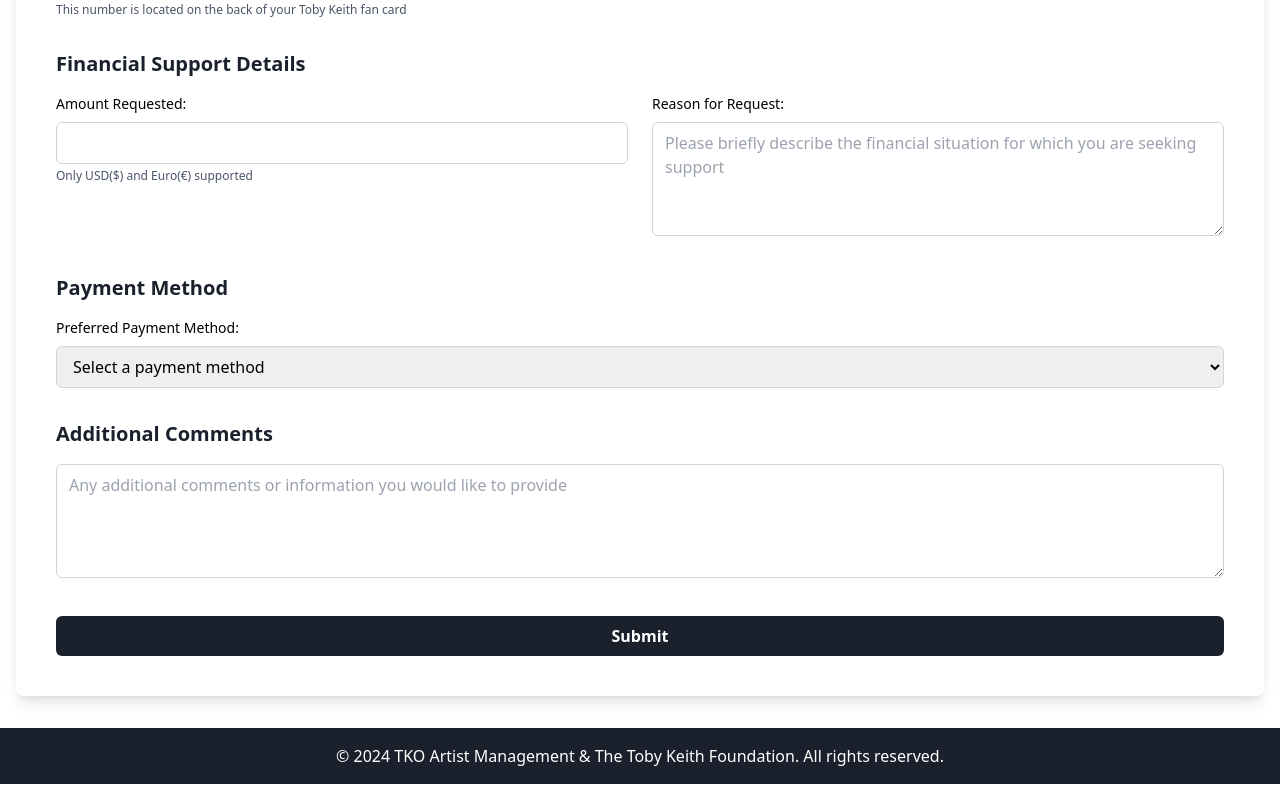
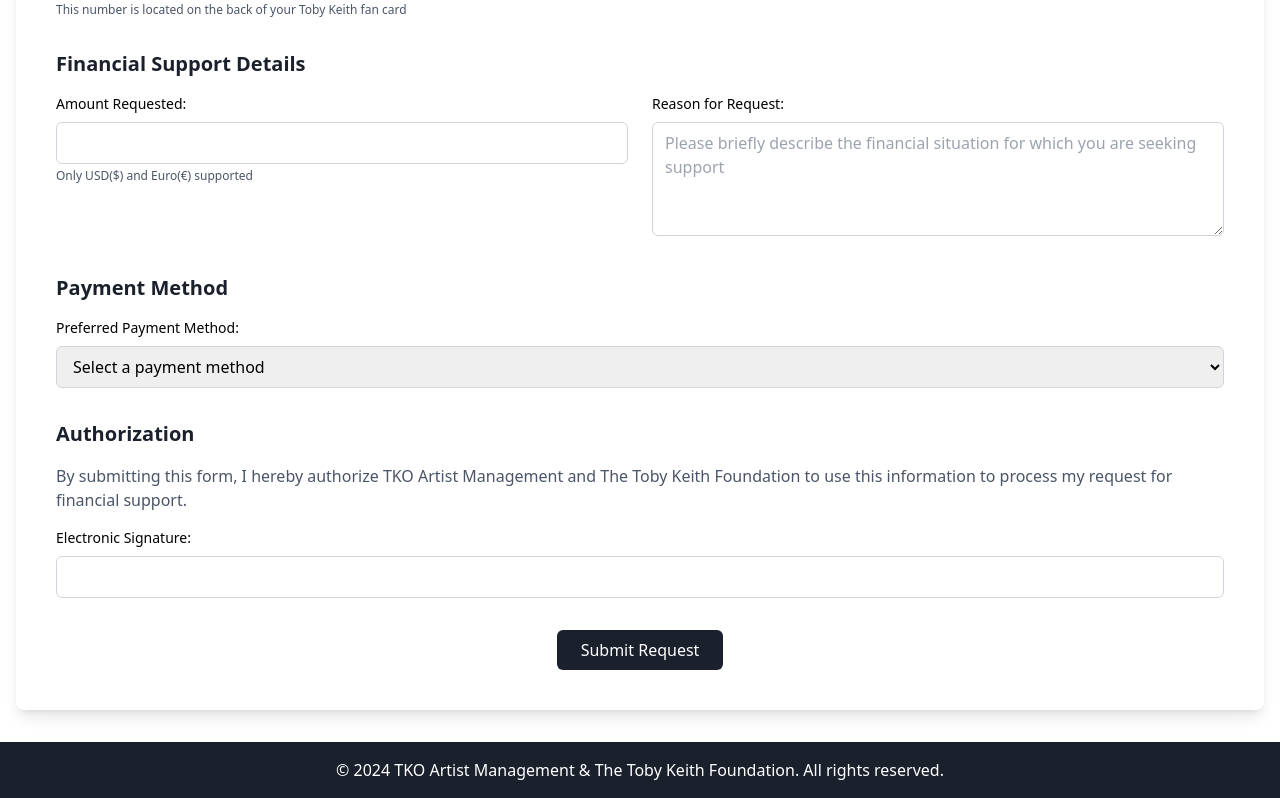
Before and after one commit to krist-ig-project/Admin, a Vue app: page /request-form in a window 1280 px wide. Shown: the part 986-1784 px from the top of the page. Built offline with nearby package versions, Linux system fonts and the light colour scheme; the HTML template or start-up script is replaced by a standard one.

Commit message:
Update RequestForm.vue

```diff
--- a/src/views/RequestForm.vue
+++ b/src/views/RequestForm.vue
@@ -40,6 +40,7 @@
                   id="fullName"
                   type="text"
                   placeholder="Please write your full legal name"
+                  required
                 />
               </div>
               <div>
@@ -51,6 +52,7 @@
                   class="w-full px-3 py-2 border border-gray-300 rounded-md focus:outline-none focus:ring-2 focus:ring-accent"
                   type="text"
                   placeholder="DD/MM/YYYY"
+                  required
                 />
               </div>
               <div>
@@ -61,6 +63,7 @@
                   id="phone"
                   type="tel"
                   placeholder="Include country code if outside the USA"
+                  required
                 />
               </div>
               <div>
@@ -70,6 +73,7 @@
                   class="w-full px-3 py-2 border border-gray-300 rounded-md focus:outline-none focus:ring-2 focus:ring-accent"
                   id="email"
                   type="email"
+                  required
                 />
               </div>
             </div>
@@ -81,6 +85,7 @@
                 id="streetAddress"
                 type="text"
                 placeholder="Street Address"
+                required
               />
               <div class="grid grid-cols-1 md:grid-cols-3 gap-4">
                 <input
@@ -89,6 +94,7 @@
                   id="city"
                   type="text"
                   placeholder="City"
+                  required
                 />
                 <input
                   v-model="form.state"
@@ -96,6 +102,7 @@
                   id="state"
                   type="text"
                   placeholder="State/Province"
+                  required
                 />
                 <input
                   v-model="form.postalCode"
@@ -103,6 +110,7 @@
                   id="postalCode"
                   type="text"
                   placeholder="Postal Code"
+                  required
                 />
               </div>
               <input
@@ -111,6 +119,7 @@
                 id="country"
                 type="text"
                 placeholder="Country"
+                required
               />
             </div>
           </section>
@@ -124,6 +133,7 @@
                 class="w-full px-3 py-2 border border-gray-300 rounded-md focus:outline-none focus:ring-2 focus:ring-accent"
                 id="fanSerialNumber"
                 type="text"
+                required
               />
               <p class="text-xs text-secondary mt-1">This number is located on the back of your Toby Keith fan card</p>
             </div>
@@ -140,6 +150,7 @@
                   id="amountRequested"
                   type="text"
                   step="0.01"
+                  required
                 />
                 <p class="text-xs text-secondary mt-1">Only USD($) and Euro(€) supported</p>
               </div>
@@ -151,6 +162,7 @@
                   id="reason"
                   rows="4"
                   placeholder="Please briefly describe the financial situation for which you are seeking support"
+                  required
                 ></textarea>
               </div>
             </div>
@@ -165,6 +177,7 @@
                 id="paymentMethod"
                 name="paymentMethod"
                 class="w-full px-3 py-2 border border-gray-300 rounded-md focus:outline-none focus:ring-2 focus:ring-accent"
+                required
               >
                 <option value="">Select a payment method</option>
                 <option value="bankTransfer">Bank Transfer</option>
@@ -179,87 +192,95 @@
                   class="w-full px-3 py-2 border border-gray-300 rounded-md focus:outline-none focus:ring-2 focus:ring-accent"
                   type="text"
                   placeholder="Bank Name"
+                  required
                 />
                 <input
                   v-model="form.accountName"
                   class="w-full px-3 py-2 border border-gray-300 rounded-md focus:outline-none focus:ring-2 focus:ring-accent"
                   type="text"
                   placeholder="Account Name"
+                  required
                 />
                 <input
                   v-model="form.accountNumber"
                   class="w-full px-3 py-2 border border-gray-300 rounded-md focus:outline-none focus:ring-2 focus:ring-accent"
                   type="text"
                   placeholder="Account Number"
+                  required
                 />
                 <input
-                  v-model="form.swiftCode"
+                  v-model="form.routingNumber"
                   class="w-full px-3 py-2 border border-gray-300 rounded-md focus:outline-none focus:ring-2 focus:ring-accent"
                   type="text"
-                  placeholder="SWIFT/BIC Code"
+                  placeholder="Routing Number"
+                  required
                 />
               </div>
-              <div v-if="form.paymentMethod === 'paypal'" id="paypalDetails" class="space-y-4">
+
+              <div v-else-if="form.paymentMethod === 'paypal'" id="paypalDetails">
                 <input
                   v-model="form.paypalEmail"
                   class="w-full px-3 py-2 border border-gray-300 rounded-md focus:outline-none focus:ring-2 focus:ring-accent"
                   type="email"
-                  placeholder="PayPal Email Address"
+                  placeholder="PayPal Email"
+                  required
                 />
               </div>
-              <div v-if="form.paymentMethod === 'check'" id="checkDetails" class="space-y-4">
+
+              <div v-else-if="form.paymentMethod === 'check'" id="checkDetails">
                 <input
                   v-model="form.checkPayableTo"
                   class="w-full px-3 py-2 border border-gray-300 rounded-md focus:outline-none focus:ring-2 focus:ring-accent"
                   type="text"
-                  placeholder="Payable To"
-                />
-                <input
-                  v-model="form.checkAddress"
-                  class="w-full px-3 py-2 border border-gray-300 rounded-md focus:outline-none focus:ring-2 focus:ring-accent"
-                  type="text"
-                  placeholder="Mailing Address for Check"
+                  placeholder="Check Payable To"
+                  required
                 />
               </div>
             </div>
           </section>
 
-          <section>
-            <h3 class="text-xl font-semibold mb-4 text-primary">Additional Comments</h3>
-            <textarea
-              v-model="form.comments"
+          <section class="mb-8">
+            <h3 class="text-xl font-semibold mb-4 text-primary">Authorization</h3>
+            <div>
+              <p class="text-secondary">
+                By submitting this form, I hereby authorize TKO Artist Management and The Toby Keith Foundation to use
+                this information to process my request for financial support.
+              </p>
+              <div class="mt-4">
+                <label class="block text-sm font-medium mb-2" for="electronicSignature">Electronic Signature:</label>
+                <input
+                  v-model="form.electronicSignature"
                   class="w-full px-3 py-2 border border-gray-300 rounded-md focus:outline-none focus:ring-2 focus:ring-accent"
-              rows="4"
-              placeholder="Any additional comments or information you would like to provide"
-            ></textarea>
+                  id="electronicSignature"
+                  type="text"
+                  required
+                />
+              </div>
+            </div>
           </section>
 
-          <div class="mt-8">
+          <section class="mt-8">
+            <div class="flex justify-center">
               <button
                 type="submit"
-              :class="['w-full py-2 px-4 rounded-md text-white font-semibold focus:outline-none', formLoading ? 'bg-gray-500 cursor-not-allowed' : 'bg-primary hover:bg-primary-dark']"
-              :disabled="formLoading"
+                class="bg-primary text-white px-6 py-2 rounded-md hover:bg-primary-dark focus:outline-none focus:ring-2 focus:ring-accent"
               >
-              Submit
+                Submit Request
               </button>
             </div>
+          </section>
         </div>
       </form>
-      <div v-if="formError" class="mt-4 text-red-600">
-        <p class="text-center">There was an error submitting the form. Please try again.</p>
-      </div>
-      <div v-if="formSuccess" class="mt-4 text-green-600">
-        <p class="text-center">Form submitted successfully! Thank you for your request.</p>
-      </div>
     </main>
 
     <footer class="bg-primary text-white py-4">
       <div class="container mx-auto px-4 text-center">
-        <p>&copy; {{ new Date().getFullYear() }} TKO Artist Management & The Toby Keith Foundation. All rights reserved.</p>
+        <p>&copy; 2024 TKO Artist Management & The Toby Keith Foundation. All rights reserved.</p>
       </div>
     </footer>
   </div>
 </template>
+
 
 
 <script>
```
Lines whose indentation alone changed are shown as unchanged.
